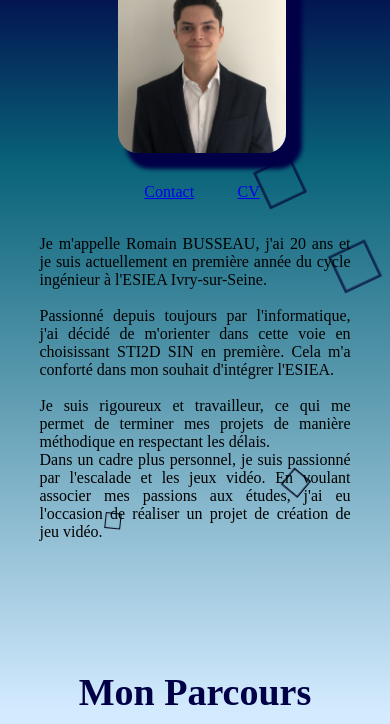
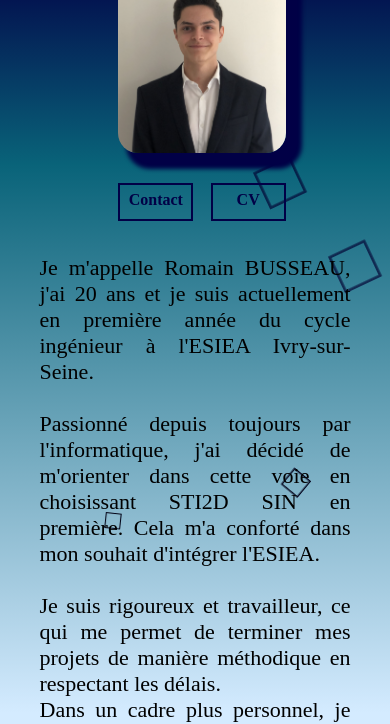
Before and after one commit to RomainBsu/RomainBsu.github.io, a website: page index.html in a window 390 px wide. Shown: the part 131-855 px from the top of the page. Drawn offline with nearby package versions, Linux system fonts and the light colour scheme.

Commit message:
Update styles.css

```diff
--- a/styles.css
+++ b/styles.css
@@ -208,24 +208,27 @@ header {
     width: 60%;
 }
 
-.imageidentite .presentationbouton button{
+.imageidentite .presentationbouton a{
     width: 35%;
     height: 4vh;
     font-size: 16px;
     font-weight: bolder;
     color: rgb(1, 0, 70);
     background-color: rgba(0, 2, 148, 0);
-    border: 2px solid
+    border: 2px solid rgb(1, 0, 70);
+    text-align: center;
+    line-height: 30px;
+    text-decoration: none;
 }
 
-.imageidentite .presentationbouton button:hover{
+.imageidentite .presentationbouton a:hover{
     cursor: pointer;
     color: rgb(100, 216, 245);
     background-color: rgb(1, 0, 70);
     transition: 0.3s;
 }
 
-.imageidentite .presentationbouton button:active{
+.imageidentite .presentationbouton a:active{
     background-color: #cdf5ff;
     transition: 0.1s;
 }
@@ -265,7 +268,7 @@ header {
 
 @media only screen and (max-width: 600px) {
     .textidentite{
-        font-size: 16px;
+        font-size: 22px;
     }
 }
 
```
